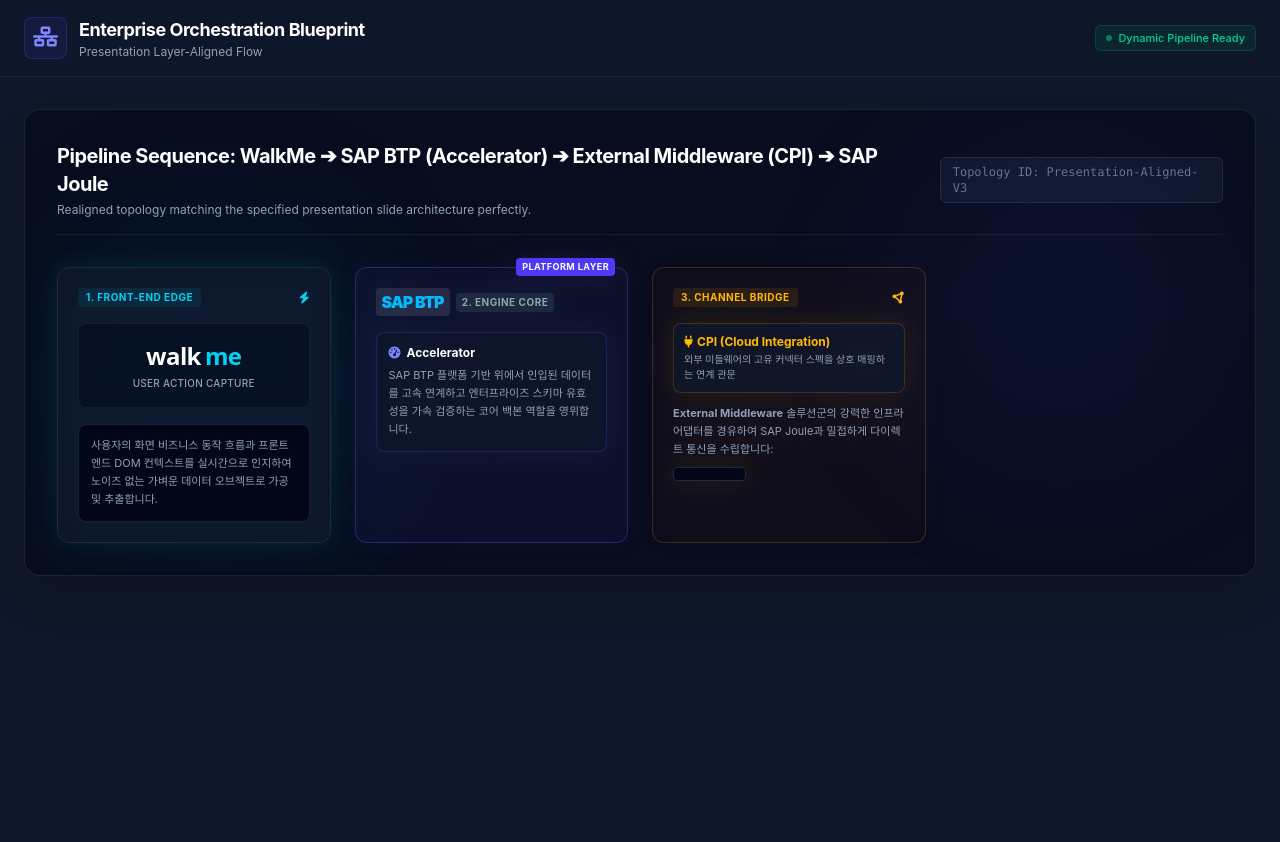
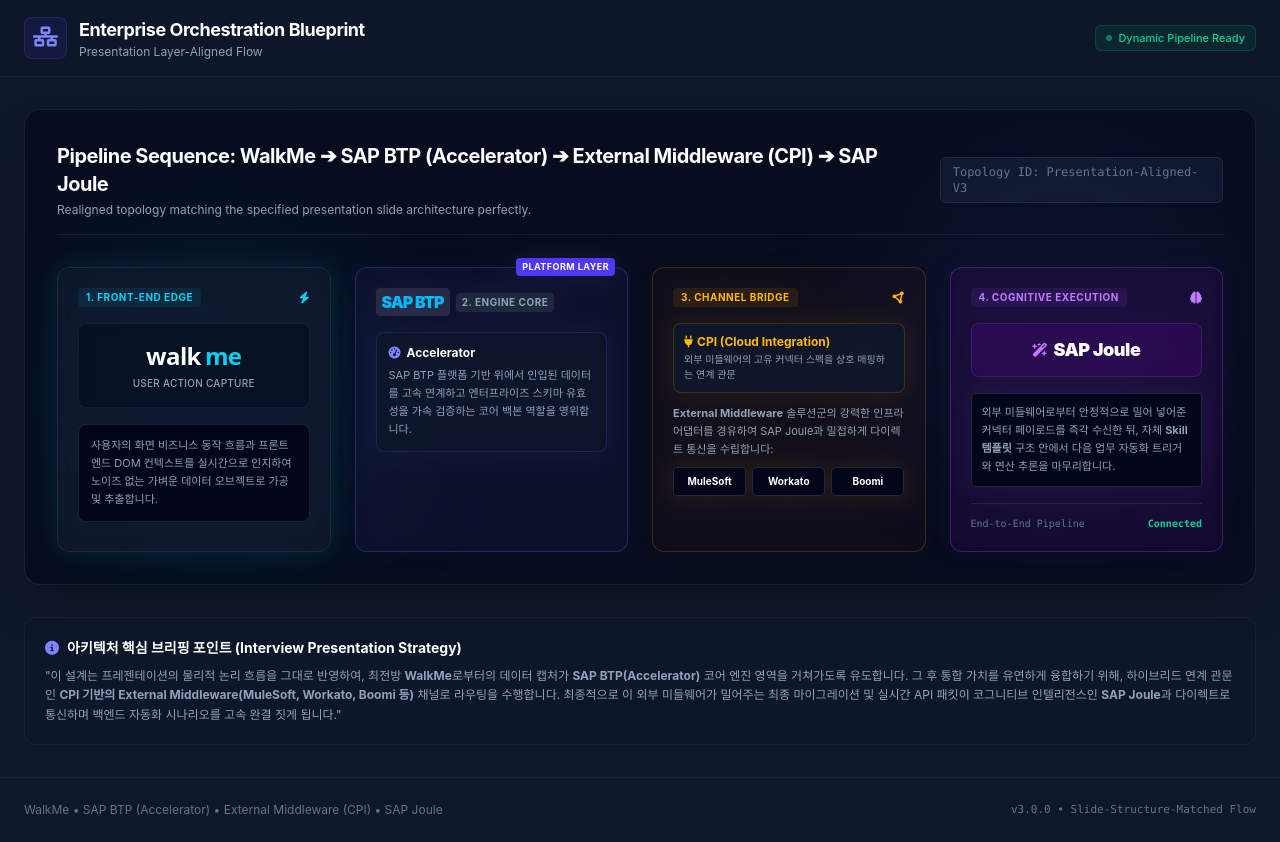
Before and after one commit to fast11911-ds-demo/Walkme_architecture, a plain HTML site: page index.html in a window 1280 px wide. Before the commit the page ends 800 px from the top, so only its background shows below. Drawn offline with nearby package versions, Linux system fonts and the light colour scheme.

Commit message:
Update index.html

```diff
--- a/index.html
+++ b/index.html
@@ -127,4 +127,69 @@
 
                         <div class="grid grid-cols-3 gap-1.5">
                             <div class="bg-slate-950 p-1.5 rounded border border-slate-800 text-center">
-                                <span class="text-[10px]
+                                <span class="text-[10px] font-bold text-white block">MuleSoft</span>
+                            </div>
+                            <div class="bg-slate-950 p-1.5 rounded border border-slate-800 text-center">
+                                <span class="text-[10px] font-bold text-white block">Workato</span>
+                            </div>
+                            <div class="bg-slate-950 p-1.5 rounded border border-slate-800 text-center">
+                                <span class="text-[10px] font-bold text-white block">Boomi</span>
+                            </div>
+                        </div>
+                    </div>
+
+                    <div class="mt-4 pt-3 border-t border-slate-800/60 flex items-center justify-center lg:hidden">
+                        <i class="fa-solid fa-arrow-down text-amber-400 text-lg"></i>
+                    </div>
+                </div>
+
+                <div class="lg:col-span-3 bg-purple-950/20 rounded-xl p-5 border border-purple-500/30 flex flex-col justify-between glow-purple">
+                    <div>
+                        <div class="flex items-center justify-between mb-4">
+                            <span class="text-[10px] font-bold text-purple-400 uppercase tracking-wider bg-purple-500/10 px-2 py-0.5 rounded">4. Cognitive Execution</span>
+                            <i class="fa-solid fa-brain text-purple-400 text-xs"></i>
+                        </div>
+
+                        <div class="py-3 px-2 mb-4 bg-purple-950/40 rounded-lg border border-purple-500/20 text-center">
+                            <div class="text-lg font-black tracking-tight text-white flex items-center justify-center gap-1.5">
+                                <i class="fa-solid fa-wand-magic-sparkles text-purple-400 text-sm"></i> SAP Joule
+                            </div>
+                        </div>
+
+                        <div class="bg-slate-950 p-2.5 rounded border border-slate-800 text-[11px]">
+                            <p class="text-slate-400 leading-relaxed text-[11px]">
+                                외부 미들웨어로부터 안정적으로 밀어 넣어준 커넥터 페이로드를 즉각 수신한 뒤, 자체 <strong>Skill 템플릿</strong> 구조 안에서 다음 업무 자동화 트리거와 연산 추론을 마무리합니다.
+                            </p>
+                        </div>
+                    </div>
+
+                    <div class="mt-4 pt-3 border-t border-slate-800 flex items-center justify-between text-[10px] text-slate-500 font-mono">
+                        <span>End-to-End Pipeline</span>
+                        <span class="text-emerald-400 font-bold">Connected</span>
+                    </div>
+                </div>
+
+            </div>
+        </div>
+
+        <section class="bg-slate-900/30 rounded-xl p-5 border border-slate-800/60">
+            <h3 class="font-bold text-white text-sm mb-2 flex items-center gap-2">
+                <i class="fa-solid fa-circle-info text-indigo-400"></i> 아키텍처 핵심 브리핑 포인트 (Interview Presentation Strategy)
+            </h3>
+            <p class="text-xs text-slate-400 leading-relaxed">
+                "이 설계는 프레젠테이션의 물리적 논리 흐름을 그대로 반영하여, 최전방 <strong>WalkMe</strong>로부터의 데이터 캡처가 <strong>SAP BTP(Accelerator)</strong> 코어 엔진 영역을 거쳐가도록 유도합니다. 그 후 통합 가치를 유연하게 융합하기 위해, 하이브리드 연계 관문인 <strong>CPI 기반의 External Middleware(MuleSoft, Workato, Boomi 등)</strong> 채널로 라우팅을 수행합니다. 최종적으로 이 외부 미들웨어가 밀어주는 최종 마이그레이션 및 실시간 API 패킷이 코그니티브 인텔리전스인 <strong>SAP Joule</strong>과 다이렉트로 통신하며 백엔드 자동화 시나리오를 고속 완결 짓게 됩니다."
+            </p>
+        </section>
+    </main>
+
+    <footer class="max-w-7xl mx-auto px-6 py-6 border-t border-slate-800/80 w-full flex flex-col sm:flex-row justify-between items-center gap-2 text-xs text-slate-500">
+        <div>
+            WalkMe &bull; SAP BTP (Accelerator) &bull; External Middleware (CPI) &bull; SAP Joule
+        </div>
+        <div class="font-mono text-[11px]">
+            v3.0.0 &bull; Slide-Structure-Matched Flow
+        </div>
+    </footer>
+
+</body>
+</html>
```
